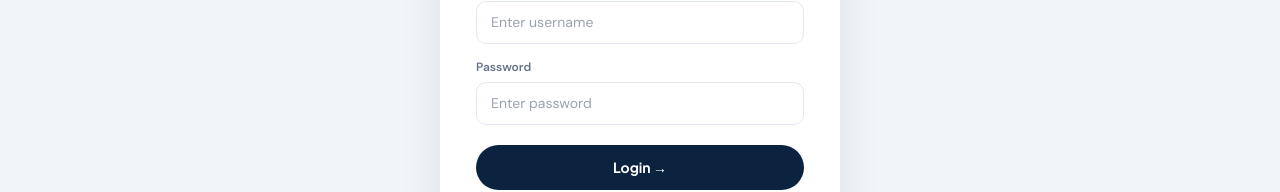
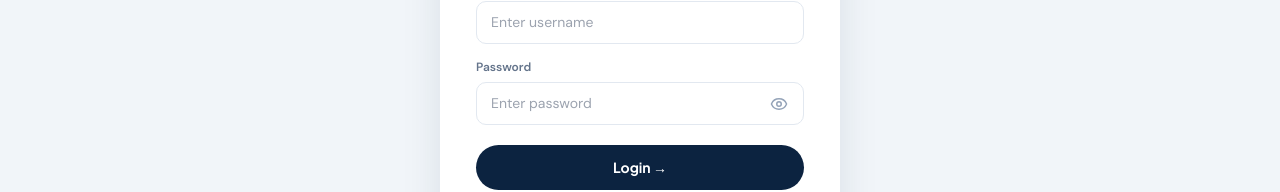
Before and after one commit to Sarathadevi-I/car-frontend, a React (Vite) app: page /admin/login in a window 1280 px wide. Shown: the part 443-635 px from the top of the page. Built offline with nearby package versions, Linux system fonts and the light colour scheme.

Commit message:
Chnages in Ui V1

```diff
--- a/src/App.jsx
+++ b/src/App.jsx
@@ -1,5 +1,5 @@
 import './index.css'
-import { BrowserRouter, Routes, Route } from "react-router-dom";
+import { BrowserRouter, Routes, Route, useLocation } from "react-router-dom";
 import Homepage from './Components/Pages/Homepage';
 import AboutUs from "./Components/Pages/AboutUs";
 import Navbar from './Components/Pages/Navbar';
@@ -10,10 +10,13 @@
 import AdminDashboard from './Components/Pages/Admindashboard';
 import VehicleGroupSelect from './Components/Pages/Vehiclegroupselect';
 
-function App() {
+function Layout() {
+  const location = useLocation();
+  const hideNavFooter = location.pathname === "/admin/dashboard";
+
   return (
-    <BrowserRouter>
-      <Navbar />
+    <>
+      {!hideNavFooter && <Navbar />}
       <Routes>
         <Route path="/"             element={<Homepage />} />
         <Route path="/home"         element={<Homepage />} />
@@ -24,7 +27,15 @@
         <Route path="/admin/login"     element={<AdminLogin />} />
         <Route path="/admin/dashboard" element={<AdminDashboard />} />
       </Routes>
-      <Footer />
+      {!hideNavFooter && <Footer />}
+    </>
+  );
+}
+
+function App() {
+  return (
+    <BrowserRouter>
+      <Layout />
     </BrowserRouter>
   );
 }
--- a/src/Components/Pages/AdminLogin.jsx
+++ b/src/Components/Pages/AdminLogin.jsx
@@ -1,10 +1,12 @@
 import { useState } from "react";
 import { useNavigate, Link } from "react-router-dom";
 import Logo from "../../assets/logo.png"
+import { Eye, EyeOff } from "lucide-react";
 export default function AdminLogin() {
   const [form, setForm] = useState({ username: "", password: "" });
   const [error, setError] = useState("");
   const [loading, setLoading] = useState(false);
+  const [showPassword, setShowPassword] = useState(false);
   const navigate = useNavigate();
 
   const handleSubmit = async () => {
@@ -97,20 +99,35 @@
         </div>
 
         {/* Password */}
+       {/* Password */}
 <div style={{ marginBottom: 20 }}>
   <label style={{ fontSize: 12, fontWeight: 600, color: "#64748B", display: "block", marginBottom: 6 }}>Password</label>
+  <div style={{ position: "relative" }}>
     <input
-            type="password"
+      type={showPassword ? "text" : "password"}
       placeholder="Enter password"
       value={form.password}
       onChange={e => setForm(p => ({ ...p, password: e.target.value }))}
       onKeyDown={e => e.key === "Enter" && handleSubmit()}
       style={{
-              width: "100%", padding: "10px 14px", borderRadius: 10,
+        width: "100%", padding: "10px 40px 10px 14px", borderRadius: 10,
         border: "1.5px solid #E2E8F0", fontSize: 14, color: "#0C2340",
         outline: "none", boxSizing: "border-box",
       }}
     />
+ <button
+  type="button"
+  onClick={() => setShowPassword(p => !p)}
+  style={{
+    position: "absolute", right: 12, top: "50%", transform: "translateY(-50%)",
+    background: "none", border: "none", cursor: "pointer", padding: 4,
+    display: "flex", alignItems: "center", color: "#94A3B8",
+  }}
+  aria-label={showPassword ? "Hide password" : "Show password"}
+>
+  {showPassword ? <EyeOff size={18} /> : <Eye size={18} />}
+</button>
+  </div>
 </div>
 
         {/* Error */}
--- a/src/Components/Pages/Admindashboard.jsx
+++ b/src/Components/Pages/Admindashboard.jsx
@@ -70,11 +70,10 @@
       setEditModal(null);
     } catch { alert("Update failed"); }
   };
-
-  const logout = () => {
-    sessionStorage.removeItem("adminToken");
-    navigate("/admin/login");
-  };
+const logout = () => {
+  sessionStorage.removeItem("adminToken");
+  navigate("/");
+};
 
   // ── Filter by source + date range ──
   const filtered = bookings.filter(b => {
```
Lines whose indentation alone changed are shown as unchanged.
